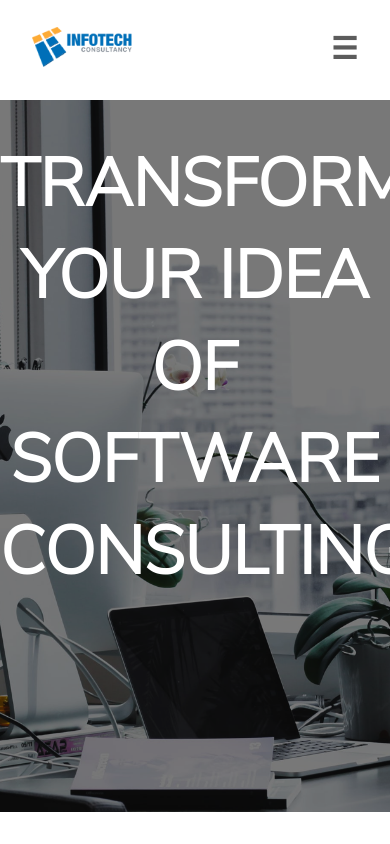
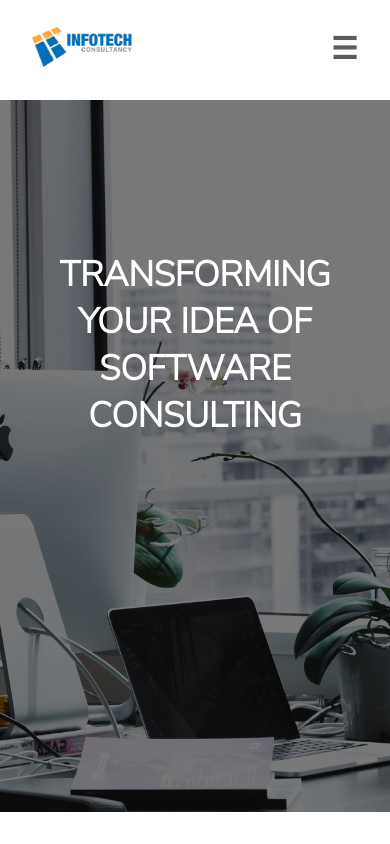
Before and after one commit to sharathvignesh/inf-tch, a React (Create React App) app: page / in a window 390 px wide. Shown: the top 844 px of the page. Built offline with nearby package versions, Linux system fonts and the light colour scheme.

Commit message:
Landing page done

```diff
--- a/src/Styles/landing.css
+++ b/src/Styles/landing.css
@@ -251,12 +251,13 @@ footer ul li a:hover {
     margin-left: auto;
     margin-right: auto;
     top: 7em;
+    background: rgba(255, 248, 248, 0.95);
   }
   #mobilenav a{
     color: rgba(0,0,0,0.64);
   }
   #mobilenav li{
-    line-height: 50px;
+    line-height: 75px;
   }
   #fr-header h1 a img {
       height: 40px;
@@ -348,6 +349,23 @@ footer ul li a:hover {
   body #tech-wrapper .testimony-card i {
       display: none;
   }
+  body .hero h1 {
+    margin-top: 49%;
+    font-size: 35px;
+    color: white;
+    font-weight: 900;
+    padding: 0 40px;
+  }
+  footer .footer-left {
+    float: left;
+    text-align: left;
+    padding-left: 1em;
+  }
+
+  footer .footer-right {
+    float: right;
+    padding-right: 1em;
+  }
 }
 
 /* content */
```
